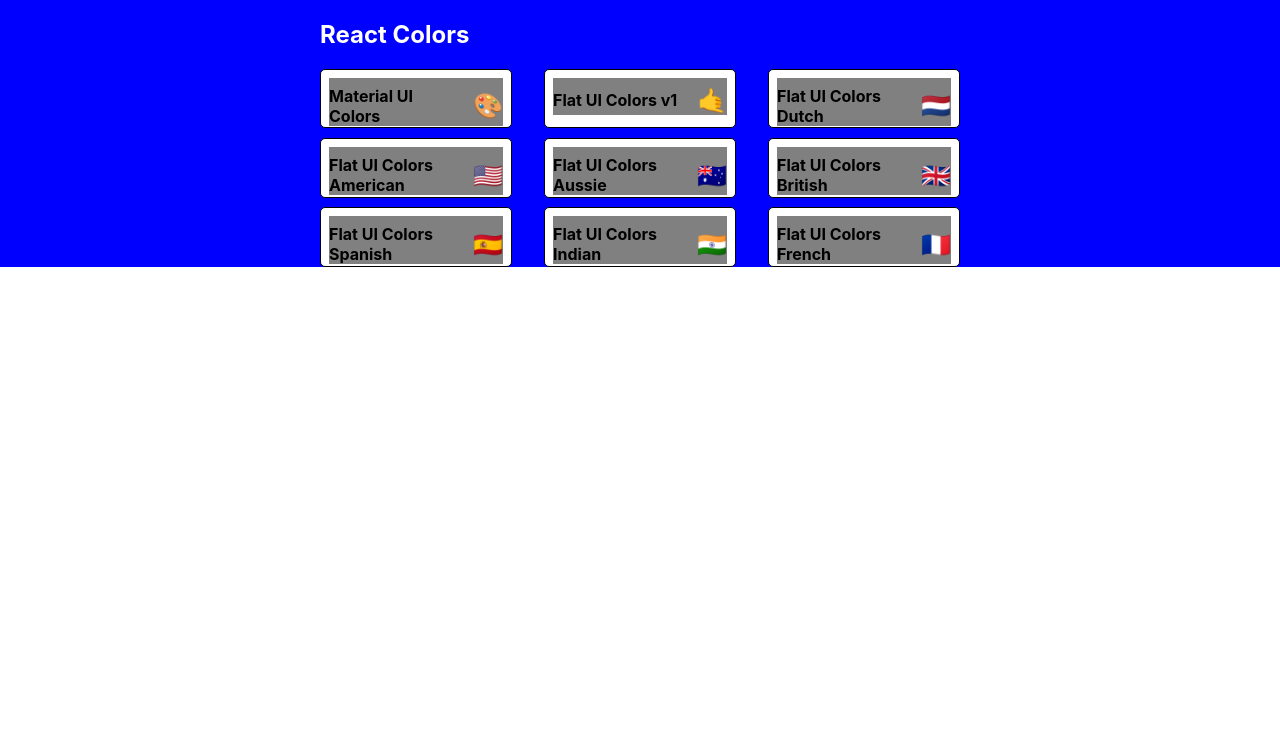
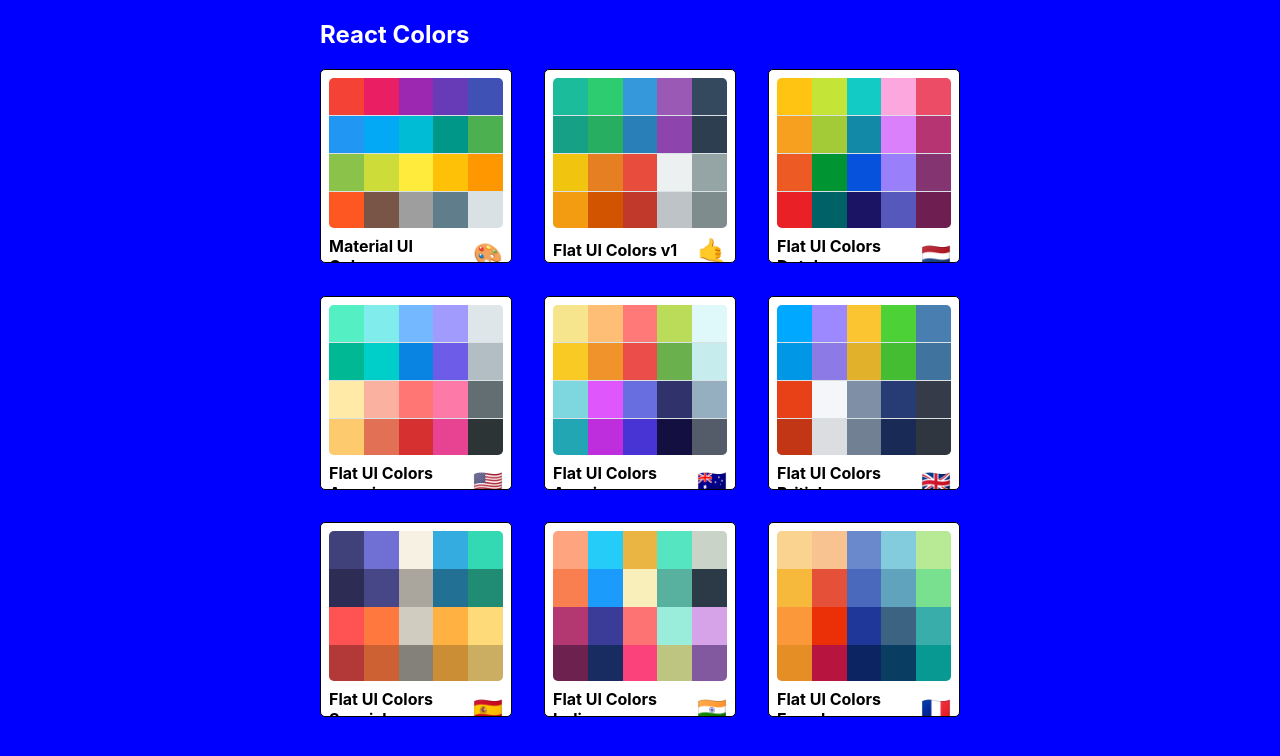
Before and after one commit to dballowe7912/color-picker-react, a React (Create React App) app: page / in a window 1280 px wide. Shown: the top 756 px of the page. Built offline with nearby package versions, Linux system fonts and the light colour scheme.

Commit message:
Finished styling mini palette

```diff
--- a/src/components/MiniPalette/MiniPalette.js
+++ b/src/components/MiniPalette/MiniPalette.js
@@ -14,7 +14,11 @@
        }
     },
     colors: {
-        backgroundColor: 'grey',
+        backgroundColor: '#dae1e4',
+        height: '150px',
+        width: '100%',
+        borderRadius: '5px',
+        overflow: 'hidden'
     },
     title: {
         display: 'flex',
@@ -29,22 +33,37 @@
     emoji: {
         marginLeft: '0.5rem',
         fontSize: '1.5rem'
+    },
+    miniColor: {
+        height: '25%',
+        width: '20%',
+        display: 'inline-block',
+        margin: '0 auto',
+        position: 'relative',
+        marginBottom: '-3.5px'
     }
 }
 
 function MiniPalette(props) {
-    const {classes, paletteName, emoji } = props;
-    console.log(classes)
+    const {classes, paletteName, emoji, colors } = props;
+    const miniColorBoxes = colors.map(color => (
+        <div
+            className={classes.miniColor}
+            style={{backgroundColor: color.color}}
+            key={color.name}
+        />
+    ));
     return (
         <div className={classes.root}>
             <div className={classes.colors}>
+                {miniColorBoxes}
+            </div>
                 <h5 className={classes.title}>
                     {paletteName}
                     <span className={classes.emoji}>
                     {emoji}
                     </span>
                 </h5>
-            </div>
         </div>
     );
 }
--- a/src/components/PaletteList/PaletteList.js
+++ b/src/components/PaletteList/PaletteList.js
@@ -6,7 +6,7 @@
 const styles = {
     root: {
         backgroundColor: 'blue',
-        height: '100%',
+        height: '100vh',
         display: 'flex',
         alignItems: 'flex-start',
         justifyContent: 'center'
```
